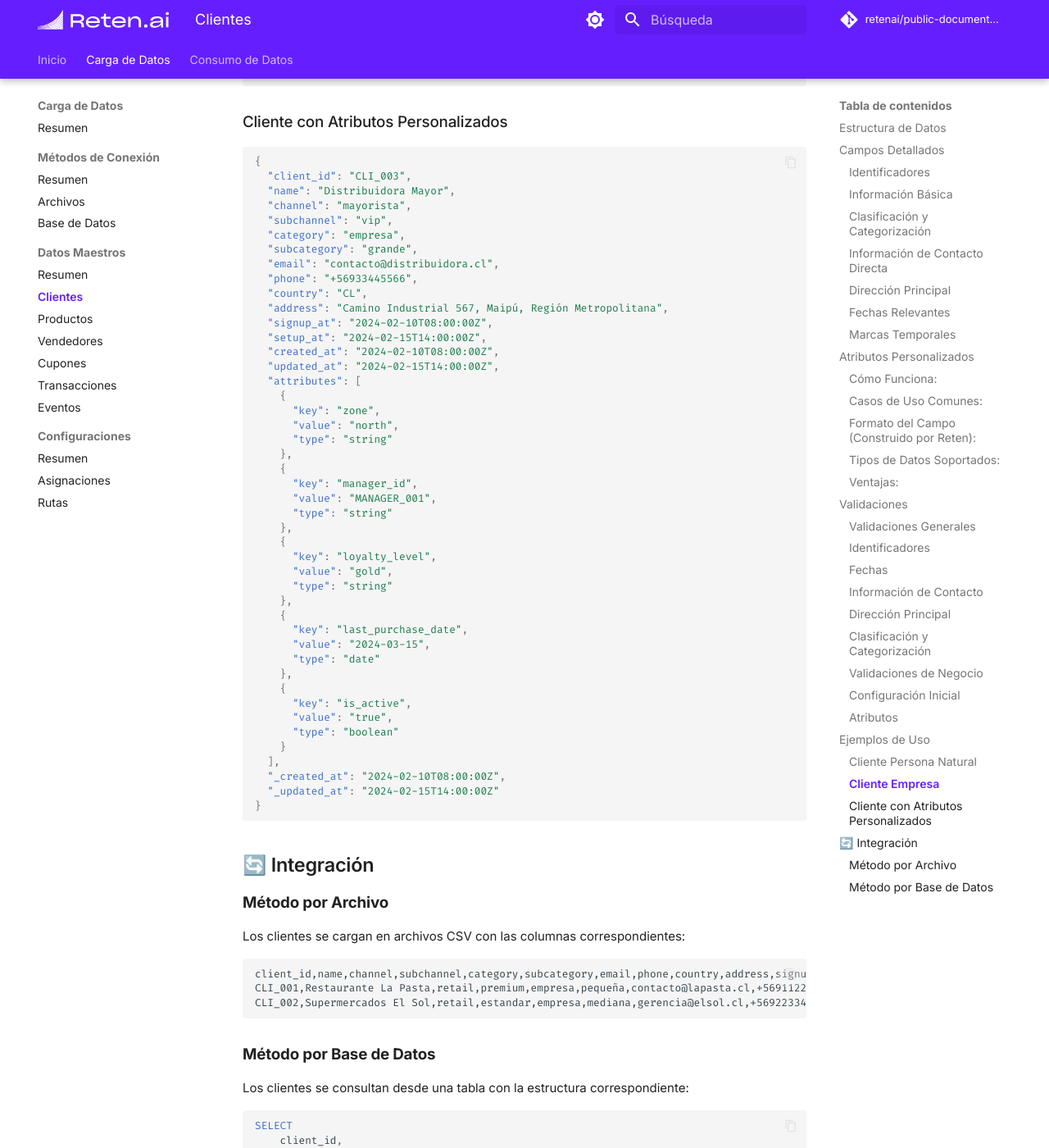
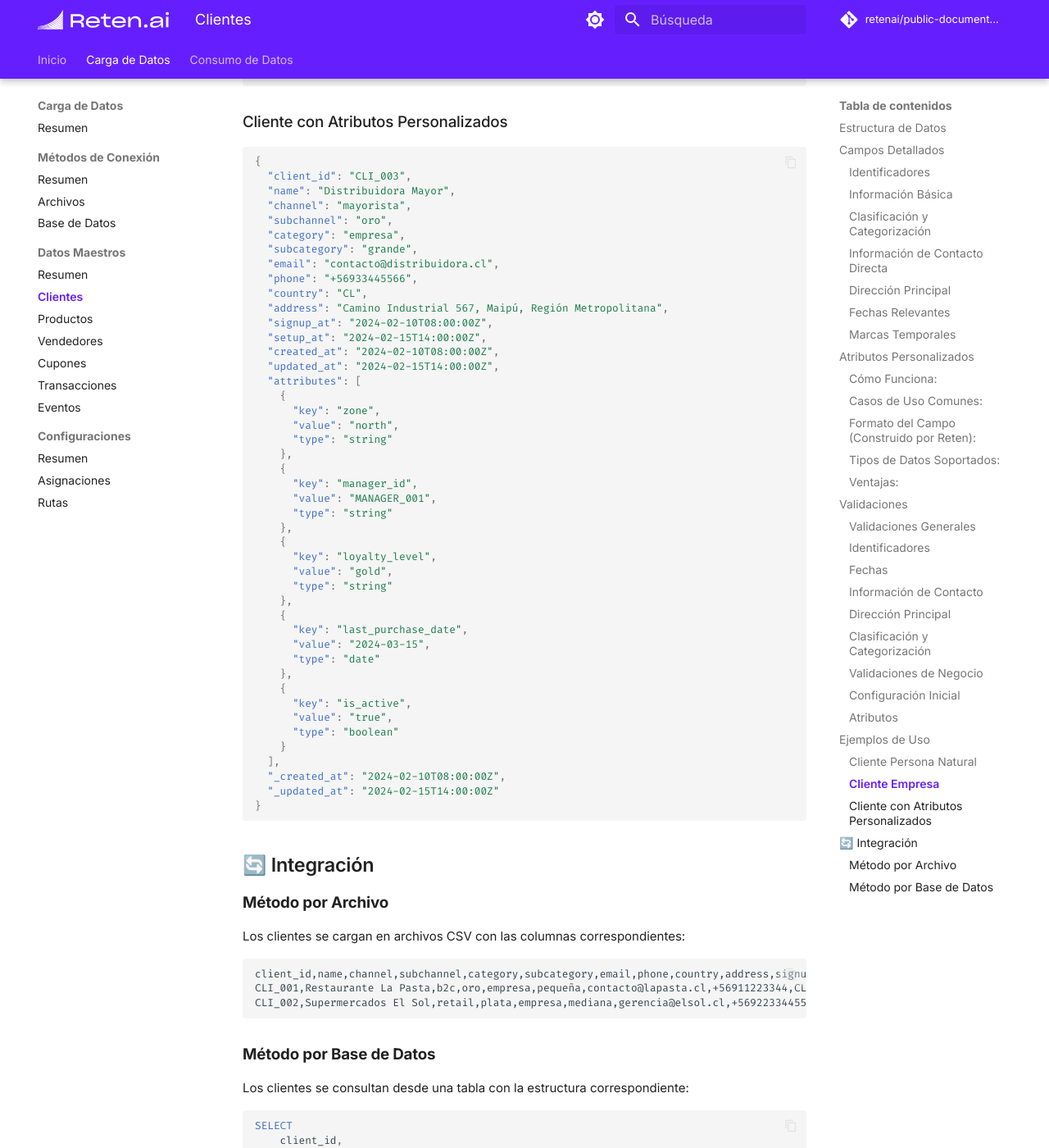
Before and after one commit to retenai/public-documentation, an MkDocs documentation site: the page built from docs/data-loading/master-data/client/README.md, in a window 1280 px wide and 1400 px high, scrolled down 7194 px. Shown: the whole window at 82% size. Built offline with MkDocs 1.6.1 and Material for MkDocs 9.7.7, drawn with Linux system fonts in a browser that asks for light colours; comment, search, counter and statistics services are not loaded; some of the changed text lies outside the part shown.

Commit message:
docs: Update client examples to use gold/silver/bronze classification levels
Replace classification examples with more intuitive gold/silver/bronze levels for better understanding:

## Key Changes:
- Update subchannel examples from "premium", "estandar", "vip" to "oro", "plata", "bronce"
- Change first client from "premium" to "oro" (gold level)
- Change second client from "estandar" to "plata" (silver level)
- Keep third client as "oro" (gold level for major distributor)
- Update CSV examples to match new classification values
- Improve documentation clarity with universally understood classification system

## Technical Details:
- Gold (oro): Highest level clients
- Silver (plata): Medium level clients
- Bronze (bronce): Standard level clients
- More intuitive than technical terms like "premium", "estandar", "vip"
- Better business understanding for non-technical users

## Files Modified:
- docs/data-loading/master-data/client/README.md: Updated examples to use oro/plata classification

````diff
--- a/docs/data-loading/master-data/client/README.md
+++ b/docs/data-loading/master-data/client/README.md
@@ -78,8 +78,8 @@
 
 | Campo       | Tipo   | Requerido | Descripción                                                                 |
 | ----------- | ------ | --------- | --------------------------------------------------------------------------- |
-| channel     | string | No        | Canal del cliente (ej: "ferretero", "retail", "mayorista", "b2b", "b2c")   |
-| subchannel  | string | No        | Subcanal/categorización interna (ej: "premium", "estandar", "nuevo", "vip") |
+| channel     | string | No        | Canal del cliente (ej: "ferretero", "retail", "mayorista", "b2b", "b2c")    |
+| subchannel  | string | No        | Subcanal/categorización interna (ej: "oro", "plata", "bronce", "nuevo") |
 | category    | string | No        | Categoría principal (ej: "empresa", "persona", "tienda", "restaurante")     |
 | subcategory | string | No        | Subcategoría (ej: "pequeña", "mediana", "grande", "familiar")               |
 
@@ -220,7 +220,7 @@
   "client_id": "CLI_001",
   "name": "José Pérez",
   "channel": "b2c",
-  "subchannel": "premium",
+  "subchannel": "oro",
   "category": "persona",
   "subcategory": "familiar",
   "email": "jose.perez@email.com",
@@ -249,7 +249,7 @@
   "client_id": "CLI_002",
   "name": "Supermercados El Sol",
   "channel": "retail",
-  "subchannel": "estandar",
+  "subchannel": "plata",
   "category": "empresa",
   "subcategory": "mediana",
   "email": "gerencia@elsol.cl",
@@ -293,7 +293,7 @@
   "client_id": "CLI_003",
   "name": "Distribuidora Mayor",
   "channel": "mayorista",
-  "subchannel": "vip",
+  "subchannel": "oro",
   "category": "empresa",
   "subcategory": "grande",
   "email": "contacto@distribuidora.cl",
@@ -343,8 +343,8 @@
 
 ```csv
 client_id,name,channel,subchannel,category,subcategory,email,phone,country,address,signup_at,setup_at,created_at,updated_at,attributes,_created_at,_updated_at
-CLI_001,Restaurante La Pasta,retail,premium,empresa,pequeña,contacto@lapasta.cl,+56911223344,CL,"Los Alerces 123, Santiago, Región Metropolitana",2024-03-19T10:00:00Z,,2024-03-19T10:00:00Z,2024-03-19T10:00:00Z,"",2024-03-19T10:00:00Z,2024-03-19T10:00:00Z
-CLI_002,Supermercados El Sol,retail,estandar,empresa,mediana,gerencia@elsol.cl,+56922334455,CL,Av. Providencia 1234,2024-01-15T09:00:00Z,2024-01-20T16:00:00Z,2024-01-15T09:00:00Z,2024-01-20T16:00:00Z,"",2024-01-15T09:00:00Z,2024-01-20T16:00:00Z
+CLI_001,Restaurante La Pasta,b2c,oro,empresa,pequeña,contacto@lapasta.cl,+56911223344,CL,"Los Alerces 123, Santiago, Región Metropolitana",2024-03-19T10:00:00Z,,2024-03-19T10:00:00Z,2024-03-19T10:00:00Z,"",2024-03-19T10:00:00Z,2024-03-19T10:00:00Z
+CLI_002,Supermercados El Sol,retail,plata,empresa,mediana,gerencia@elsol.cl,+56922334455,CL,Av. Providencia 1234,2024-01-15T09:00:00Z,2024-01-20T16:00:00Z,2024-01-15T09:00:00Z,2024-01-20T16:00:00Z,"",2024-01-15T09:00:00Z,2024-01-20T16:00:00Z
 ```
 
 ### **Método por Base de Datos**
````
